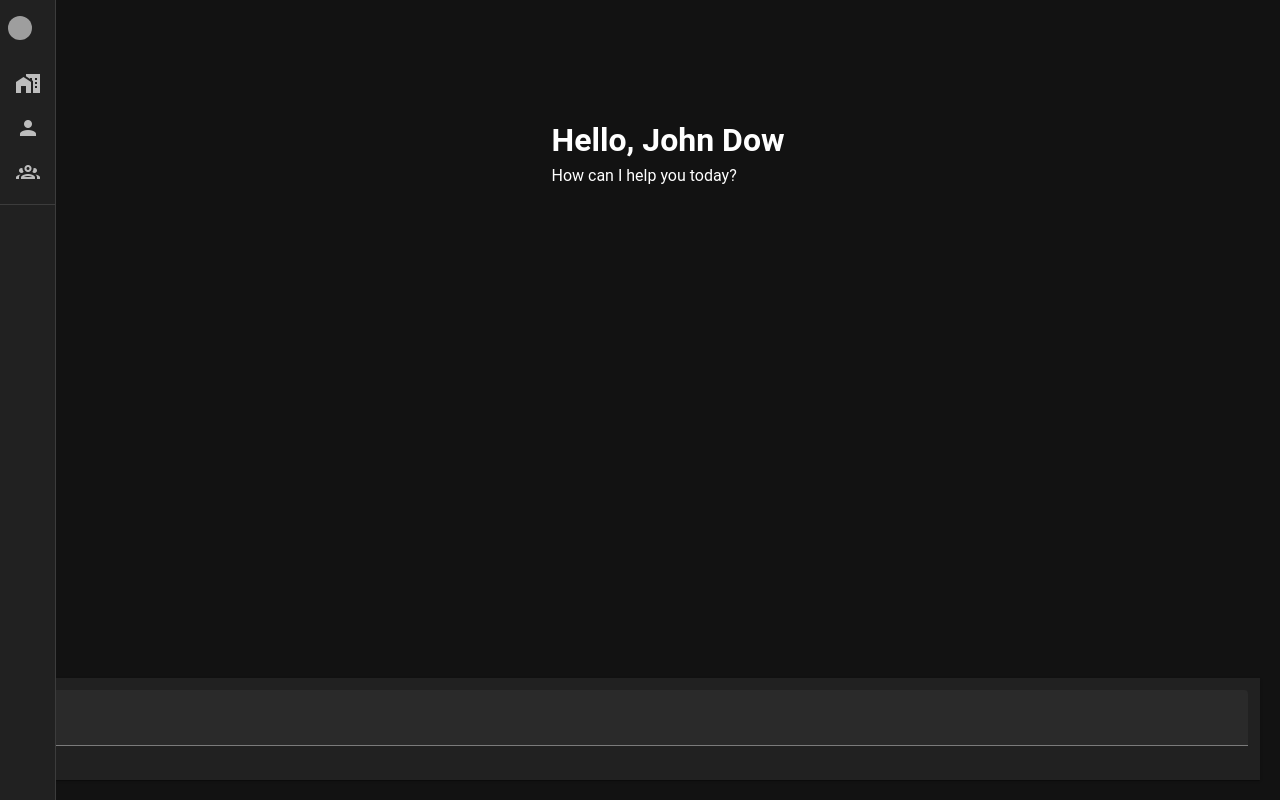
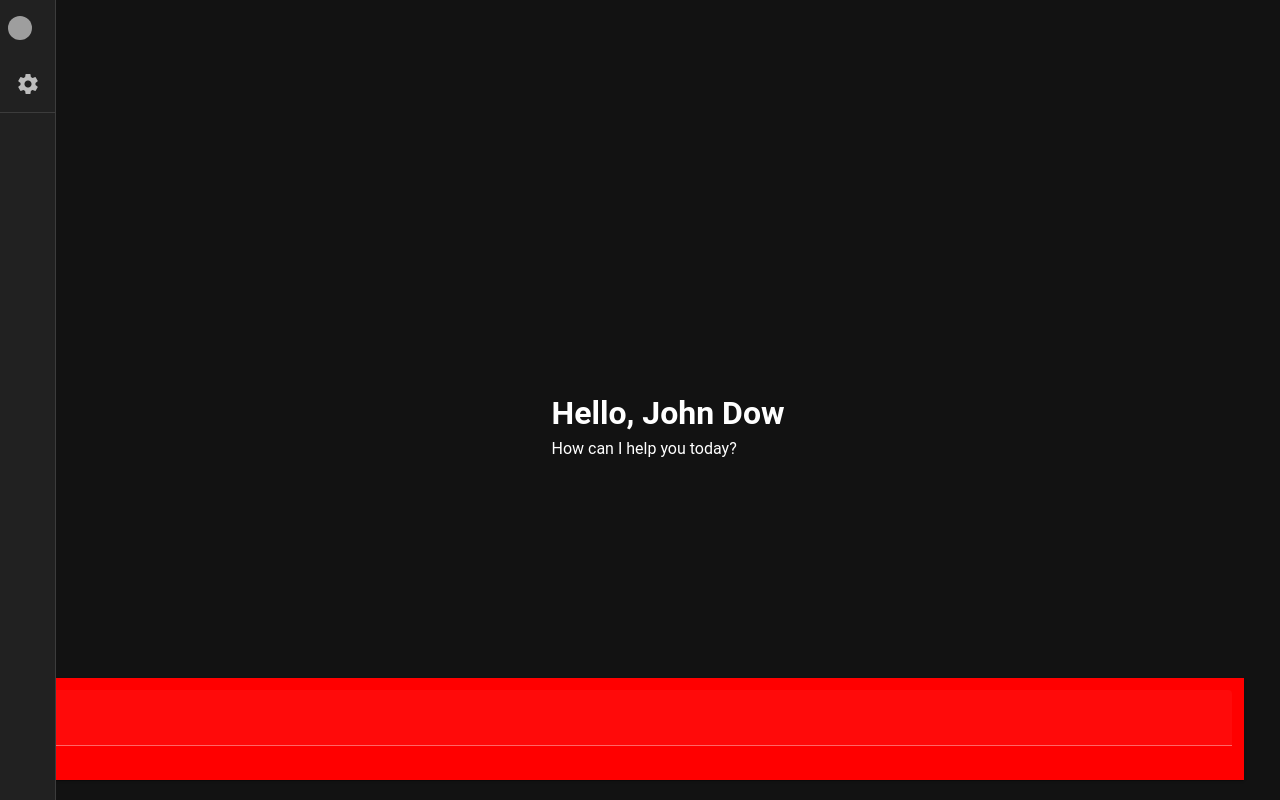
Before and after one commit to khordoo/langgraph-websocket-agents, a Vue app: page / in a window 1280 px wide. Built offline with nearby package versions, Linux system fonts and the light colour scheme; grey boxes are pictures that could not be loaded.

Commit message:
Add icons to chat

```diff
--- a/src/App.vue
+++ b/src/App.vue
@@ -1,33 +1,55 @@
 <template>
   <v-app>
+    <!-- Main content area -->
+    <v-main app>
+      <SideDrawer :displayName="displayName" />
 
-    <SideDrawer :displayName="displayName" />
-    <v-main>
-      <v-container class="d-flex justify-center align-cente">
+      <v-container fluid class="d-flex justify-center align-center fill-height pa-0" >
+        <WelcomeMessage v-if="!messageSent" :messageSent="messageSent" :displayName="displayName" />
+        <div v-else class="message-container">
+          <v-row>
+            <!-- Empty space on the left -->
+             <v-col cols="3"></v-col>
 
-        <div v-if="!messageSent" class="welcome-message">
-          <WelcomeMessage :messageSent="messageSent" :displayName="displayName"  />
+            <v-col cols="6" style="background-color: red;">
+              <!-- Conditionally show the welcome message or chat history -->
+              <div v-if="!messageSent" class="welcome-message">
+                <WelcomeMessage :displayName="displayName" />
+              </div>
+              <div v-else class="message-history">
+                <!-- Iterate through messages and show them here -->
+                <div v-for="message in messages" :key="message.timestamp.getTime()" class="message"
+                  :class="{ 'ai-message': message.sender === 'ai', 'user-message': message.sender === 'user' }">
+                  <v-avatar :color="message.sender === 'user' ? 'blue' : 'grey lighten-2'" class="mr-3">
+                    <v-icon>{{ message.icon }}</v-icon>
+                  </v-avatar>
+                  <div class="message-content">
+                    <div class="message-header">
+                      <!-- Title based on the sender -->
+                      <span class="message-title">{{ message.sender === 'user' ? 'You' : 'ChatGPT' }}</span>
+                    </div>
+                    <div class="message" >{{ message.text }}</div>
+                  </div>
+                </div>
+              </div>
+            </v-col>
+            <!-- Empty space on the left -->
+            <v-col cols="3"></v-col>
+          </v-row>
         </div>
 
-        <div v-else class="message-container">
-          <v-row>
-            <v-col>
-              <v-chip class="user-message" color="blue" text-color="white">
-                <v-avatar left>
-                  <v-img src="user_icon.png"></v-img>
-                </v-avatar>
-                {{ userMessage }}
-              </v-chip>
-              <!-- AI response would go here -->
-            </v-col>
-          </v-row>
-        </div>
       </v-container>
+      <div class="input-container">
+        <MessageInput @sendMessage="handleSendMessage" style="background-color: red;" />
+      </div>
+
+
     </v-main>
 
-    <MessageInput @sendMessage="handleSendMessage" />
+
   </v-app>
 </template>
+
 
 <script>
 import MessageInput from './components/MessageInput.vue';
@@ -46,20 +68,104 @@ export default {
     miniVariant: false, // Controls whether the drawer is in its mini state
     messageSent: false,
     userMessage: '',
-    displayName:'John Dow'
+    messages: [],
+    displayName: 'John Dow'
   }),
   methods: {
     handleSendMessage(message) {
       this.userMessage = message;
+      this.messages.push({
+        sender: "user",
+        text: message,
+        icon: "mdi-account",
+        timestamp: new Date()
+      });
       this.messageSent = true;
       // Send the message to the AI agent
+      // TODO: Send the message to the AI agent and get the response
+      // For the purpose of this example, we'll simulate an AI response
+      setTimeout(() => {
+        this.messages.push({
+          text: "This is an AI response.",
+          sender: 'ai',
+          icon: 'mdi-creation-outline',
+          timestamp: new Date()
+        });
+      }, 1000); // Simulate a delay for the AI response
+
+
     }
   },
 };
 </script>
 
 <style>
-.welcome-message{
+.fill-height {
+  min-height: 0;
+  /* Reset min-height */
+  height: calc(100vh - 48px);
+  /* Adjust the 48px based on your v-app-bar height if you have one */
+}
+
+.welcome-message {
   margin-top: 50px;
 }
-</style>
+
+.message-input {
+  padding: 0;
+  margin: 0;
+  /* Adjust height as necessary, but only as much as needed */
+  height: auto;
+  margin-left: 20px;
+}
+
+.input-container {
+  position: absolute;
+  bottom: 0;
+  left: 0;
+  right: 0;
+  /* Ensures full width */
+  padding: 0 16px;
+  /* Optional: Adjust padding if needed */
+}
+
+.message-history {
+  display: flex;
+  flex-direction: column;
+  justify-content: flex-start; /* Align messages to the start of the flex container */
+  overflow-y: auto;
+  flex-grow: 1;
+  max-height: calc(100vh - 120px); /* Adjust the 120px to account for your input area and any headers/footers */
+  min-height: 0; /* Override Vuetify's default min-height */
+  width: 100%;
+}
+
+.message {
+  display: flex;
+  align-items: flex-start;
+  /* Align items to the start to handle multi-line text */
+  margin-bottom: 12px;
+  width: 100%;
+}
+
+.message-content {
+  max-width: 100%;
+  width: 100%;
+  /* Prevents the message text from stretching too wide */
+}
+
+.message-header {
+  display: flex;
+  align-items: center;
+}
+
+.message-title {
+  font-weight: bold;
+  margin-right: 8px;
+}
+
+.message-text {
+  margin-top: 4px;
+  width: 100%;
+  /* If you want to separate the title from the text */
+}</style>
--- a/src/components/SideDrawer.vue
+++ b/src/components/SideDrawer.vue
@@ -20,9 +20,7 @@
           </template>
         </v-list-item>
         <v-list density="compact" nav>
-          <v-list-item prepend-icon="mdi-home-city" title="Home" value="home"></v-list-item>
-          <v-list-item prepend-icon="mdi-account" title="My Account" value="account"></v-list-item>
-          <v-list-item prepend-icon="mdi-account-group-outline" title="Users" value="users"></v-list-item>
+          <v-list-item prepend-icon="mdi-cog" title="Settings" value="settings"></v-list-item>
         </v-list>
 
         <v-divider></v-divider>
@@ -44,14 +42,7 @@ export default {
     drawer: true,
     rail: true,
 
-  }),
-  methods:{
-    toggleSidebar() {
-      this.sidebarExpanded = !this.sidebarExpanded;
-      this.miniVariant = !this.miniVariant; // Toggle mini-variant state when clicking
-
-    },
-  }
+  })
 };
 </script>
 
```
